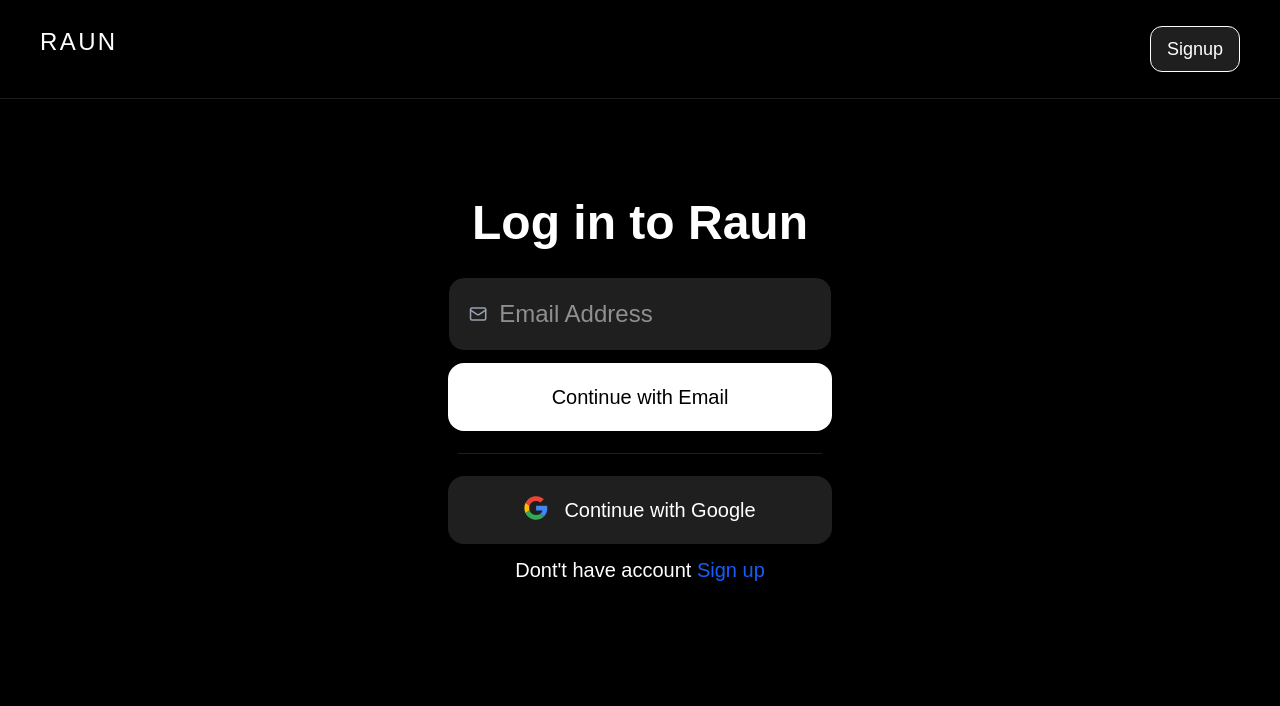
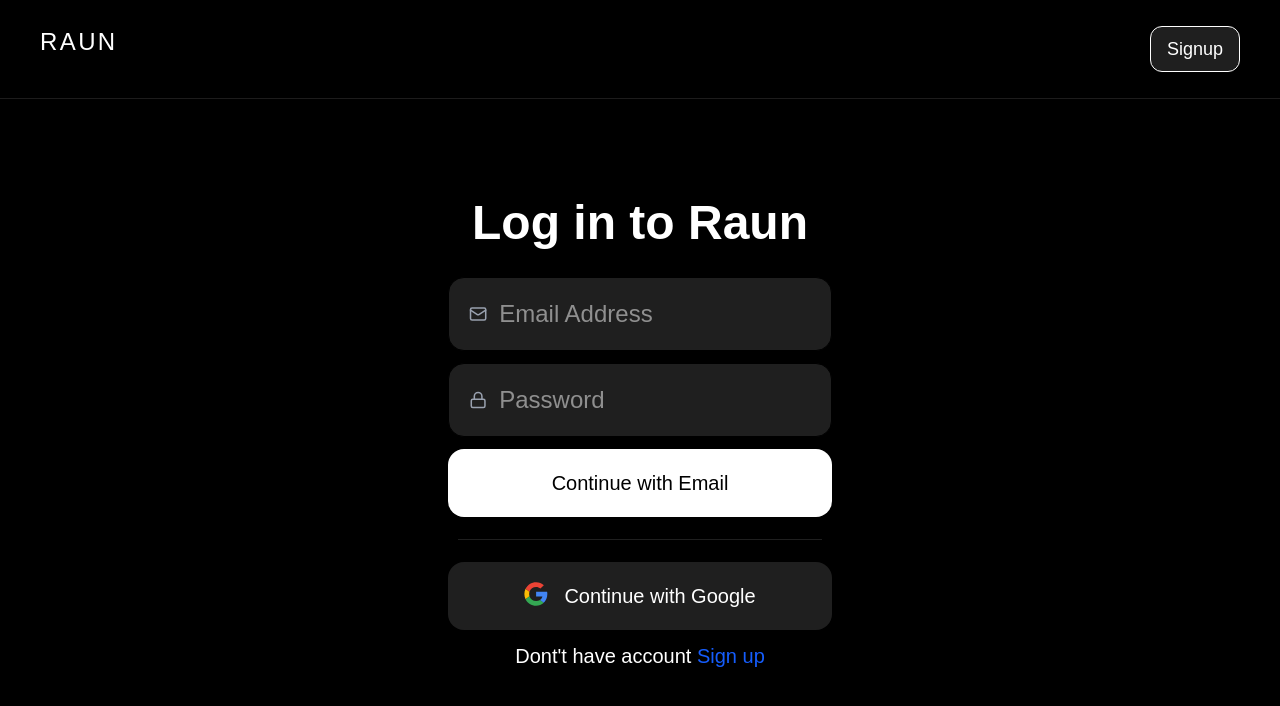
Before and after one commit to Anand-kumar-dev/Raun-Frontend, a React (Vite) app: page /login in a window 1280 px wide. Shown: the top 706 px of the page. Built offline with nearby package versions, Linux system fonts and the light colour scheme; a web font is replaced by a local one.

Commit message:
implement form handling and state management in Login and Signup components

```diff
--- a/src/pages/Login.jsx
+++ b/src/pages/Login.jsx
@@ -1,28 +1,51 @@
 
 import { Link } from 'react-router-dom'
 import Input from '../component/Input'
-import { Mail } from 'lucide-react'
+import { LockIcon, Mail } from 'lucide-react'
 
 import Navbar from '../component/Navbar'
+import { useState } from 'react'
 
 
 function Login() {
+
+  const [email, setemail] = useState(null)
+  const [password, setpassword] = useState(null)
+
+  const handleSubmit = (e) => {
+    e.preventDefault()
+    console.log(email, password + "hi there")
+    setemail("")
+    setpassword("")
+  }
+
+
   return (
     <div className='bg-black w-screen h-screen font-[Alan Sans]' >
       <Navbar
-      navigateto={'Signup'}
+        navigateto={'Signup'}
       />
 
       <div className='flex justify-center gap-2 items-center '>
         <div className=' text-white flex flex-col gap-3'>
-          <form className='flex flex-col gap-3 '>
+          <form onSubmit={handleSubmit} className='flex flex-col gap-3 '>
 
             <h1 className='  font-semibold p-3 text text-center pt-25 text-5xl pb-4.5'>Log in to Raun</h1>
             <Input
               Icon={Mail}
               type={"email"}
+              value={email}
               id={"email"}
               placeholder={"Email Address"}
+              onChange={(e) => setemail(e.target.value)}
+            />
+            <Input
+              Icon={LockIcon}
+              type={"password"}
+              value={password}
+              id={"password"}
+              placeholder={"Password"}
+              onChange={(e) => setpassword(e.target.value)}
             />
             <button className='bg-white rounded-2xl hover:bg-[#dad4d4ec] text-black  font-medium p-5 text-xl'> Continue with Email</button>
             <hr className='m-2.5 border-0 h-px bg-[#1f1f1f]' />
--- a/src/pages/Signup.jsx
+++ b/src/pages/Signup.jsx
@@ -1,11 +1,30 @@
-import React from 'react'
-import { Link } from 'react-router-dom'
+
 import Input from '../component/Input'
 import { Lock, Mail, ShieldUser, User } from 'lucide-react'
 import Navbar from '../component/Navbar'
+import { useState } from 'react'
 
 
 function Signup() {
+
+    const [username , setusername] = useState(null)
+    const [zerodhausername , setzerodhausername] = useState(null)
+    const [email , setemail] = useState(null)
+    const [password , setpassword] = useState(null)
+
+
+  const handleform =(e)=>{
+    e.preventDefault();
+    console.log(username , password , zerodhausername , email)
+
+    setemail("")
+    setpassword("")
+    setusername("")
+    setzerodhausername("")
+  }
+
+
+
   return (
     <div className='bg-black w-screen min-h-screen font-[Alan Sans] ' >
       <Navbar
@@ -15,31 +34,41 @@
       <div className='flex justify-center items-center '>
         <div className='mt-10 m-5 static border-2 border-[#f1eaea1e] bg-[hsl(0deg_0%_3.92%)] p-2  rounded-xl w-4xl flex flex-col  justify-center items-center text-white'>
           <h1 className='p-5 text-4xl'>Start Trading with Next-Level <span className='bg-[#68f8f8] p-1.5 rounded-xl text-black'>Intelligence</span></h1>
-          <form className='flex flex-col gap-5 justify-center items-center' >
+          <form onSubmit={handleform} className='flex flex-col gap-5 justify-center items-center' >
             <Input
             type={'text'}
             id={'username'}
             Icon={User}
             Placeholder={'Username'}
+            onChange={(e)=>setusername(e.target.value)}
+            value={username}
             />
             <Input
             type={'text'}
-            id={'username'}
+            id={'zerousername'}
             Icon={ShieldUser}
             Placeholder={'Zerodha username'}
+            onChange={(e)=>setzerodhausername(e.target.value)}
+            value={zerodhausername}
             />
             <Input
             type={'email'}
             id={'email'}
             Icon={Mail}
             Placeholder={'Email Address'}
+            onChange={(e)=>setemail(e.target.value)}
+            value={email}
             />
             <Input
             type={'password'}
             id={'Password'}
             Icon={Lock}
             Placeholder={'Password'}
+            onChange={(e)=>setpassword(e.target.value)}
+            value={password}
             />
+
+                        <hr className='border-white h-0 m-2 border-t border-opacity-20 w-full' />
 
 
             <button type="submit" className=' mt-3 text-xl p-3 bg-[#B8C4A9] rounded-xl text-black hover:text-[#0eafcf] text-center'>Submit</button>
@@ -55,5 +84,3 @@
 }
 
 export default Signup
-
-            // <hr className='border-white h-0 m-2 border-t border-opacity-20 w-full' />
```
